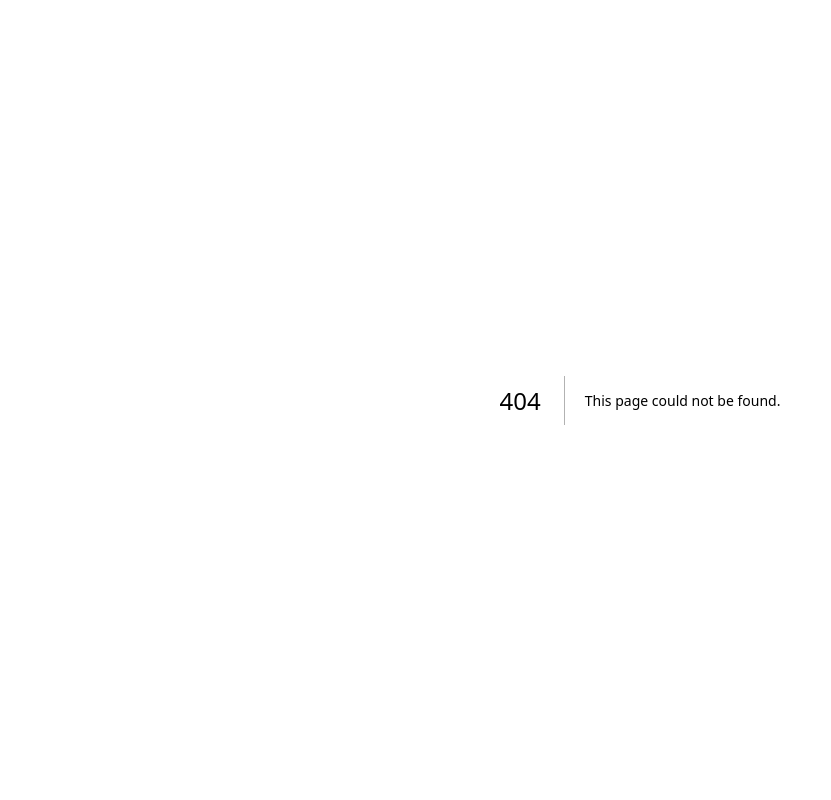
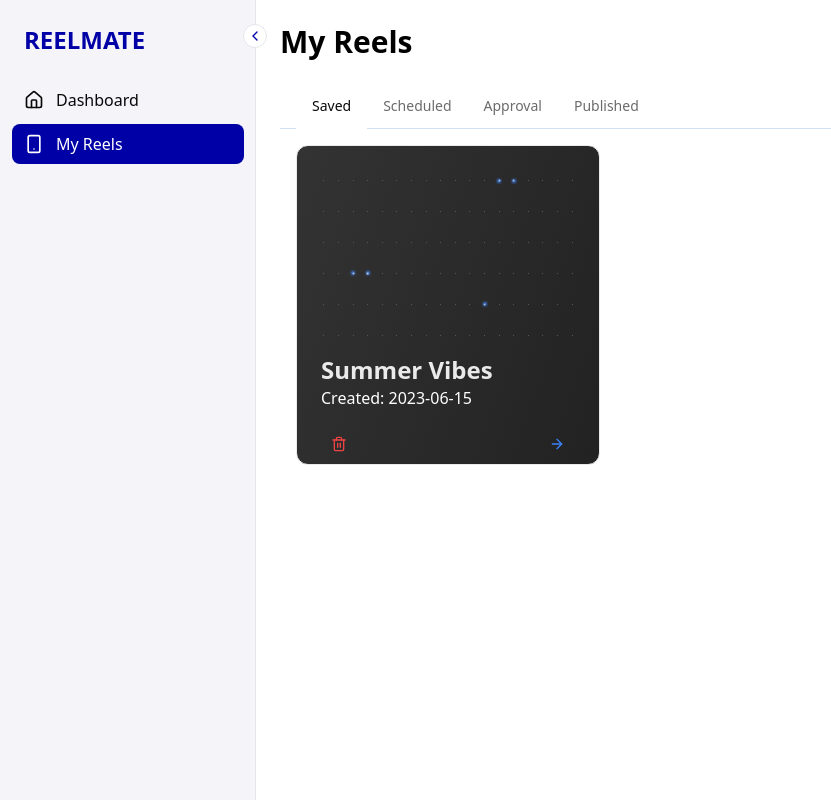
Before and after one commit to varuntree/ReelMate, a Next.js app: page /myreels in a window 1280 px wide. Before the commit this address had no page. Shown: the whole page, without its empty margins (0-831 px from the left). Built offline with nearby package versions, Linux system fonts and the light colour scheme.

Commit message:
start with the saving the reels

```diff
--- /dev/null
+++ b/app/(sidebar)/myreels/page.tsx
@@ -0,0 +1,56 @@
+"use client";
+
+import { useState } from 'react';
+import { Tabs } from '@/app/app-components/ui/tabs';
+import { Button } from '@/components/ui/button';
+import { Trash2, ArrowRight } from 'lucide-react';
+import {
+  GlowingStarsBackgroundCard,
+  GlowingStarsTitle,
+  GlowingStarsDescription
+} from '@/app/app-components/ui/glowing-background-stars-card';
+
+const mockReels = [
+  { id: 1, title: 'Summer Vibes', createdAt: '2023-06-15', status: 'Saved' },
+  { id: 2, title: 'Travel Diaries', createdAt: '2023-06-18', status: 'Scheduled' },
+  { id: 3, title: 'Cooking Adventures', createdAt: '2023-06-20', status: 'Approval' },
+  { id: 4, title: 'Fitness Journey', createdAt: '2023-06-22', status: 'Published' },
+];
+
+const tabTypes = ['Saved', 'Scheduled', 'Approval', 'Published'] as const;
+
+export default function MyReels() {
+  const tabs = tabTypes.map(tabType => ({
+    id: tabType,
+    label: tabType,
+    content: (
+      <div className="grid grid-cols-1 md:grid-cols-2 lg:grid-cols-3 gap-4">
+        {mockReels
+          .filter((reel) => reel.status === tabType)
+          .map((reel) => (
+            <GlowingStarsBackgroundCard key={reel.id}>
+              <GlowingStarsTitle>{reel.title}</GlowingStarsTitle>
+              <GlowingStarsDescription>
+                Created: {reel.createdAt}
+              </GlowingStarsDescription>
+              <div className="flex justify-between mt-4">
+                <Button variant="ghost" size="icon">
+                  <Trash2 className="h-4 w-4 text-red-500" />
+                </Button>
+                <Button variant="ghost" size="icon">
+                  <ArrowRight className="h-4 w-4 text-blue-500" />
+                </Button>
+              </div>
+            </GlowingStarsBackgroundCard>
+          ))}
+      </div>
+    ),
+  }));
+
+  return (
+    <div className="p-6">
+      <h1 className="text-3xl font-bold mb-6">My Reels</h1>
+      <Tabs tabs={tabs} />
+    </div>
+  );
+}
--- a/app/app-components/MainEditorPage.tsx
+++ b/app/app-components/MainEditorPage.tsx
@@ -1,7 +1,7 @@
 // Main editor page component that contains the editing sections and video preview
 'use client';
 
-import { type ReelState } from '../page';
+import { type ReelState } from '@/app/(sidebar)/dashboard/page';
 import { TabsContent } from "@/components/ui/tabs";
 import { SimpleTabsForNavigation } from '@/components/ui/simple-tabs-for-navigation';
 import ScriptAndVideo from './editor-sections/ScriptAndVideo';
--- a/app/app-components/RemotionPreview.tsx
+++ b/app/app-components/RemotionPreview.tsx
@@ -2,7 +2,7 @@
 
 import { useEffect, useMemo, useState, useRef } from 'react';
 import { Player, PlayerRef } from '@remotion/player';
-import { type ReelState } from '../page';
+import { type ReelState } from '@/app/(sidebar)/dashboard/page';
 import ReelComposition from './remotion/ReelComposition';
 import { VIDEO_CONFIG, loadAudioDurations, calculateDurationInFrames } from './remotion/utils';
 import { type TextClip } from '../types/api';
@@ -44,8 +44,8 @@ export default function RemotionPreview({ reelState, setReelState }: RemotionPre
     <div className="flex h-full w-full flex-col">
       <div className="mb-4 flex items-center justify-between">
         <h2 className="text-xl font-bold text-text">Preview</h2>
-        <button className="rounded bg-primary px-4 py-2 text-accent hover:bg-secondary">
-          Export Reel
+        <button className="rounded bg-primary px-4 py-2 text-accent rounded-lg hover:bg-secondary">
+          Save to My Reels
         </button>
       </div>
 
--- a/app/app-components/VideoPreview.tsx
+++ b/app/app-components/VideoPreview.tsx
@@ -2,7 +2,8 @@
 'use client';
 
 import { useEffect, useRef, useState } from 'react';
-import { type ReelState } from '../page';
+import { ReelState } from '../(sidebar)/dashboard/page';
+
 
 interface VideoPreviewProps {
   reelState: ReelState;
--- a/app/app-components/ui/Sidebar.tsx
+++ b/app/app-components/ui/Sidebar.tsx
@@ -1,14 +1,17 @@
 'use client';
 
 import { useState, useEffect } from 'react';
-import { ChevronLeft, ChevronRight } from 'lucide-react';
+import { ChevronLeft, ChevronRight, Home, Smartphone } from 'lucide-react';
+import Link from 'next/link';
+import { usePathname } from 'next/navigation';
 
 interface SidebarProps {
-  children: React.ReactNode;
+  children?: React.ReactNode;
 }
 
 export function Sidebar({ children }: SidebarProps) {
   const [isOpen, setIsOpen] = useState(true);
+  const pathname = usePathname();
 
   // Close sidebar by default on mobile
   useEffect(() => {
@@ -22,6 +25,11 @@ export function Sidebar({ children }: SidebarProps) {
     window.addEventListener('resize', handleResize);
     return () => window.removeEventListener('resize', handleResize);
   }, []);
+
+  const navItems = [
+    { href: '/dashboard', label: 'Dashboard', icon: Home },
+    { href: '/myreels', label: 'My Reels', icon: Smartphone },
+  ];
 
   return (
     <>
@@ -52,7 +60,40 @@ export function Sidebar({ children }: SidebarProps) {
         </button>
 
         <div className={`overflow-hidden ${isOpen ? 'w-64' : 'w-16'}`}>
-          {children}
+          {/* Logo */}
+          <div className="p-6">
+            <Link href="/" className="flex items-center">
+              <span className={`text-2xl font-bold text-primary transition-opacity duration-200
+                ${isOpen ? 'opacity-100' : 'opacity-0'}`}>
+                REELMATE
+              </span>
+            </Link>
+          </div>
+
+          {/* Navigation */}
+          <nav className="space-y-1 px-3">
+            {navItems.map((item) => {
+              const Icon = item.icon;
+              return (
+                <Link
+                  key={item.href}
+                  href={item.href}
+                  className={`flex items-center px-3 py-2 rounded-lg transition-colors
+                    ${pathname === item.href
+                      ? 'bg-primary text-accent'
+                      : 'text-text hover:bg-gray-100'}`}
+                >
+                  <Icon className="h-5 w-5 flex-shrink-0" />
+                  <span className={`ml-3 transition-opacity duration-200
+                    ${isOpen ? 'opacity-100 w-auto' : 'opacity-0 w-0'}`}>
+                    {item.label}
+                  </span>
+                </Link>
+              );
+            })}
+          </nav>
+
+
         </div>
       </div>
     </>
--- /dev/null
+++ b/app/app-components/ui/glowing-background-stars-card.tsx
@@ -0,0 +1,158 @@
+"use client";
+
+import React, { useEffect, useRef, useState } from "react";
+import { AnimatePresence, motion } from "framer-motion";
+import { cn } from "@/lib/utils";
+
+export const GlowingStarsBackgroundCard = ({
+  className,
+  children,
+}: {
+  className?: string;
+  children?: React.ReactNode;
+}) => {
+  const [mouseEnter, setMouseEnter] = useState(false);
+
+  return (
+    <div
+      onMouseEnter={() => {
+        setMouseEnter(true);
+      }}
+      onMouseLeave={() => {
+        setMouseEnter(false);
+      }}
+      className={cn(
+        "bg-[linear-gradient(110deg,#333_0.6%,#222)] p-4 max-w-md max-h-[20rem] h-full w-full rounded-xl border border-[#eaeaea] dark:border-neutral-600",
+        className
+      )}
+    >
+      <div className="flex justify-center items-center">
+        <Illustration mouseEnter={mouseEnter} />
+      </div>
+      <div className="px-2 pb-6">{children}</div>
+    </div>
+  );
+};
+
+export const GlowingStarsDescription = ({
+  className,
+  children,
+}: {
+  className?: string;
+  children?: React.ReactNode;
+}) => {
+  return (
+    <p className={cn("text-base text-white max-w-[16rem]", className)}>
+      {children}
+    </p>
+  );
+};
+
+export const GlowingStarsTitle = ({
+  className,
+  children,
+}: {
+  className?: string;
+  children?: React.ReactNode;
+}) => {
+  return (
+    <h2 className={cn("font-bold text-2xl text-[#eaeaea]", className)}>
+      {children}
+    </h2>
+  );
+};
+
+export const Illustration = ({ mouseEnter }: { mouseEnter: boolean }) => {
+  const stars = 108;
+  const columns = 18;
+
+  const [glowingStars, setGlowingStars] = useState<number[]>([]);
+
+  const highlightedStars = useRef<number[]>([]);
+
+  useEffect(() => {
+    const interval = setInterval(() => {
+      highlightedStars.current = Array.from({ length: 5 }, () =>
+        Math.floor(Math.random() * stars)
+      );
+      setGlowingStars([...highlightedStars.current]);
+    }, 3000);
+
+    return () => clearInterval(interval);
+  }, []);
+
+  return (
+    <div
+      className="h-48 p-1 w-full"
+      style={{
+        display: "grid",
+        gridTemplateColumns: `repeat(${columns}, 1fr)`,
+        gap: `1px`,
+      }}
+    >
+      {[...Array(stars)].map((_, starIdx) => {
+        const isGlowing = glowingStars.includes(starIdx);
+        const delay = (starIdx % 10) * 0.1;
+        const staticDelay = starIdx * 0.01;
+        return (
+          <div
+            key={`matrix-col-${starIdx}}`}
+            className="relative flex items-center justify-center"
+          >
+            <Star
+              isGlowing={mouseEnter ? true : isGlowing}
+              delay={mouseEnter ? staticDelay : delay}
+            />
+            {mouseEnter && <Glow delay={staticDelay} />}
+            <AnimatePresence mode="wait">
+              {isGlowing && <Glow delay={delay} />}
+            </AnimatePresence>
+          </div>
+        );
+      })}
+    </div>
+  );
+};
+
+const Star = ({ isGlowing, delay }: { isGlowing: boolean; delay: number }) => {
+  return (
+    <motion.div
+      key={delay}
+      initial={{
+        scale: 1,
+      }}
+      animate={{
+        scale: isGlowing ? [1, 1.2, 2.5, 2.2, 1.5] : 1,
+        background: isGlowing ? "#fff" : "#666",
+      }}
+      transition={{
+        duration: 2,
+        ease: "easeInOut",
+        delay: delay,
+      }}
+      className={cn("bg-[#666] h-[1px] w-[1px] rounded-full relative z-20")}
+    ></motion.div>
+  );
+};
+
+const Glow = ({ delay }: { delay: number }) => {
+  return (
+    <motion.div
+      initial={{
+        opacity: 0,
+      }}
+      animate={{
+        opacity: 1,
+      }}
+      transition={{
+        duration: 0,
+        ease: "easeInOut",
+        delay: delay,
+      }}
+      exit={{
+        opacity: 0,
+      }}
+      className="absolute  left-1/2 -translate-x-1/2 z-10 h-[4px] w-[4px] rounded-full bg-blue-500 blur-[1px] shadow-2xl shadow-blue-400"
+    />
+  );
+};
--- a/app/app-components/ui/tabs.tsx
+++ b/app/app-components/ui/tabs.tsx
@@ -21,13 +21,13 @@ export const Tabs = ({
 
   return (
     <div className={cn("w-full", className)}>
-      <div className="flex w-full items-center gap-2 overflow-x-auto border-b border-secondary/20 px-4">
+      <div className="flex w-full items-center justify-start border-b border-secondary/20 px-4">
         {tabs.map((tab) => (
           <button
             key={tab.id}
             onClick={() => setActiveTab(tab.id)}
             className={cn(
-              "relative px-4 py-3 text-sm font-medium text-text/60 transition-colors hover:text-text",
+              "relative px-4 py-3 text-sm font-medium text-text/60 transition-colors hover:text-text whitespace-nowrap",
               activeTab === tab.id && "text-text"
             )}
           >
--- a/package.json
+++ b/package.json
@@ -31,10 +31,12 @@
     "lucide-react": "^0.469.0",
     "mini-svg-data-uri": "^1.4.4",
     "next": "15.1.3",
+    "next-auth": "^4.24.11",
     "react": "^19.0.0",
     "react-dom": "^19.0.0",
     "react-icons": "^5.4.0",
     "remotion": "^4.0.245",
+    "sonner": "^1.7.1",
     "tailwind-merge": "^2.6.0"
   },
   "devDependencies": {
```
Also changed, not shown: 1 other file (tests, documents, lock files or other folders).
